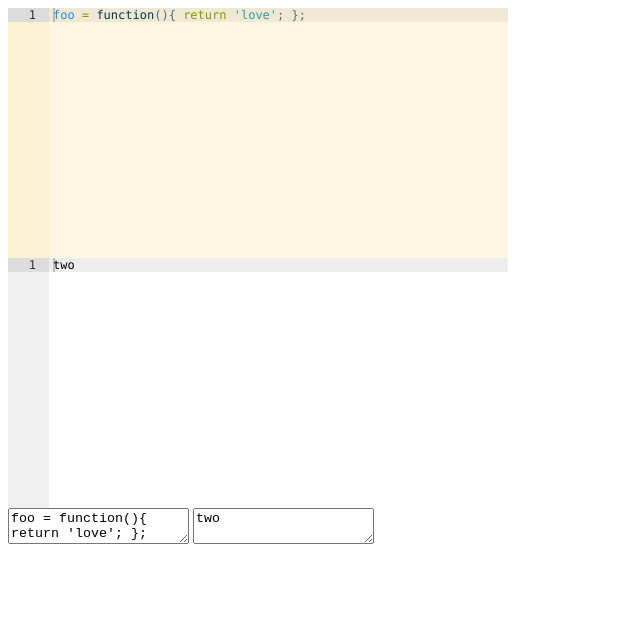
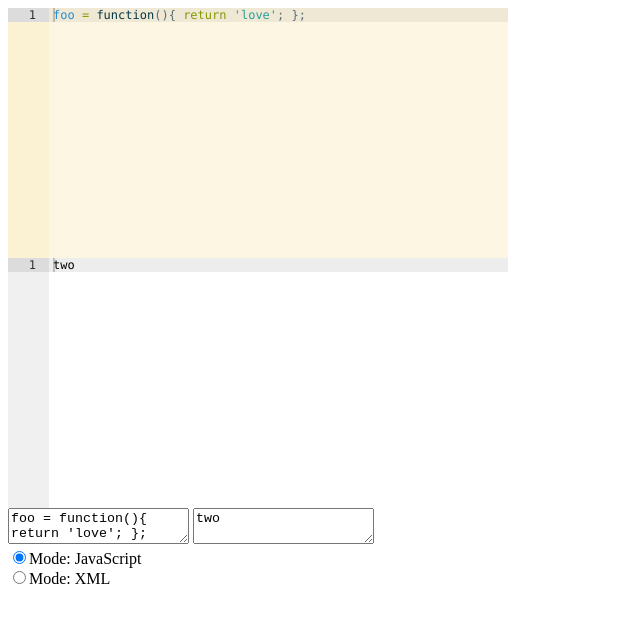
Before and after one commit to probonogeek/knockout-ace, a plain HTML site: page index.html in a window 1280 px wide. Shown: the whole page, without its empty margins (0-640 px from the left). Drawn offline with nearby package versions, Linux system fonts and the light colour scheme.

Commit message:
Adding ability to refresh mode from observable on viewModel

```diff
--- a/index.html
+++ b/index.html
@@ -21,7 +21,7 @@
 <body>
 
 <div class="editor-container">
-  <div class="editor" data-bind="ace: markup1, aceOptions: { mode: 'javascript', theme: 'solarized_light' }"></div>
+  <div class="editor" data-bind="ace: markup1, aceOptions: { theme: 'solarized_light' }"></div>
 </div>
 <div class="editor-container">
   <div class="editor" data-bind="ace: markup2"></div>
@@ -30,8 +30,14 @@
 <textarea data-bind="value: markup1"></textarea>
 <textarea data-bind="value: markup2"></textarea>
 
+<br>
+
+<input type="radio" name="mode" value="javascript" data-bind="checked: mode">Mode: JavaScript<br>
+<input type="radio" name="mode" value="xml" data-bind="checked: mode">Mode: XML<br>
+
   <script>
     var viewModel = {
+      mode: ko.observable('javascript'),
       markup1: ko.observable("foo = function(){ return 'love'; };"),
       markup2: ko.observable("two"),
     };
--- a/knockout-ace.js
+++ b/knockout-ace.js
@@ -5,6 +5,25 @@
 (function() {
   var instances_by_id = {} // needed for referencing instances during updates.
   , init_id = 0;           // generated id increment storage
+
+  var getMode = function(viewModel, aceOptions){
+    var result = {};
+    if (viewModel.mode) {
+      result.observable = ko.isObservable(viewModel.mode)
+        ? viewModel.mode
+        : null;
+
+      result.value = viewModel.mode() ? viewModel.mode() : viewModel.mode;
+    }
+    else {
+      result.value = aceOptions.mode;
+    }
+    return result;
+  };
+
+  var setMode = function(editor, mode){
+    if(mode) editor.getSession().setMode("ace/mode/" + mode);
+  };
 
   ko.bindingHandlers.ace = {
     init: function (element, valueAccessor, allBindingsAccessor, viewModel, bindingContext) {
@@ -21,8 +40,18 @@
       var editor = ace.edit( element.id );
 
       if ( options.theme ) editor.setTheme("ace/theme/" + options.theme);
-      if ( options.mode ) editor.getSession().setMode("ace/mode/" + options.mode);
       if ( options.readOnly ) editor.setReadOnly(true);
+
+      var mode = getMode(viewModel, options);
+      if(mode){
+        setMode(editor, mode.value);
+
+        if(mode.observable) {
+          mode.observable.subscribe(function(newValue){
+            setMode(editor, newValue);
+          });
+        }
+      }
 
       editor.setValue(value);
       editor.gotoLine( 0 );
```
